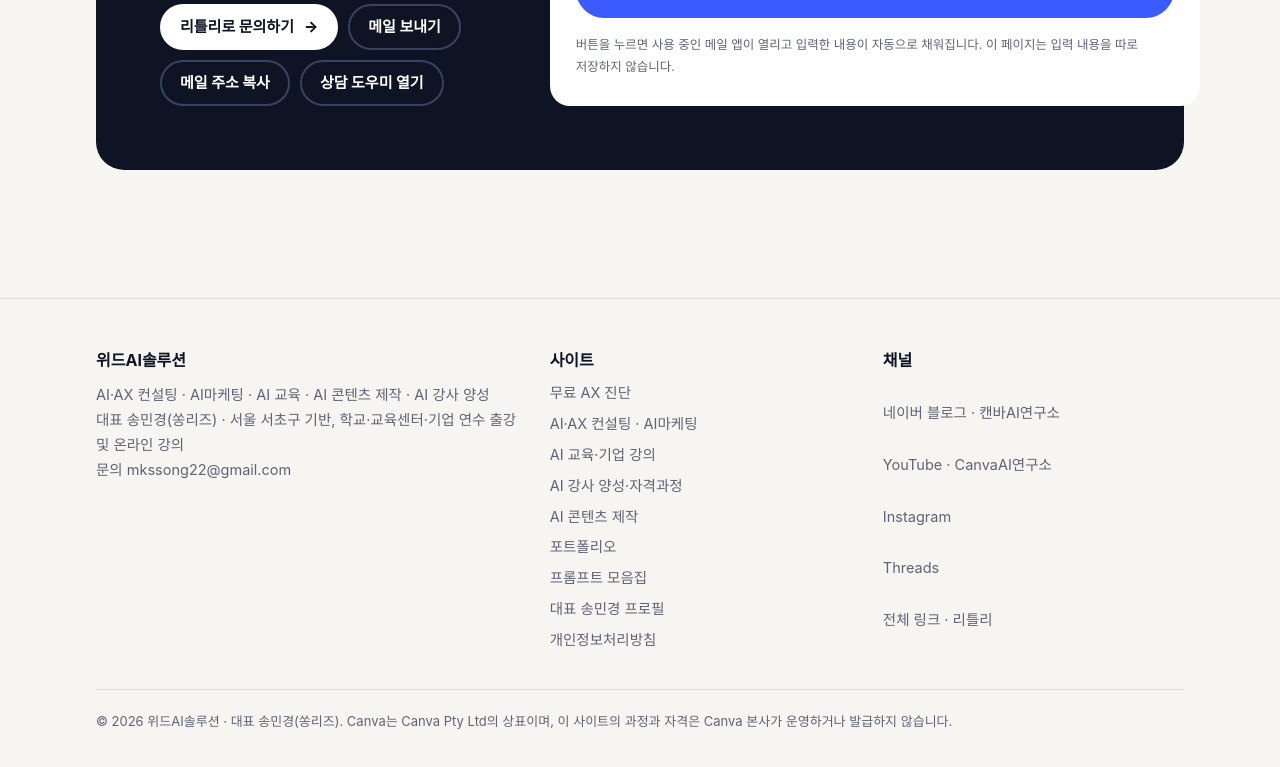
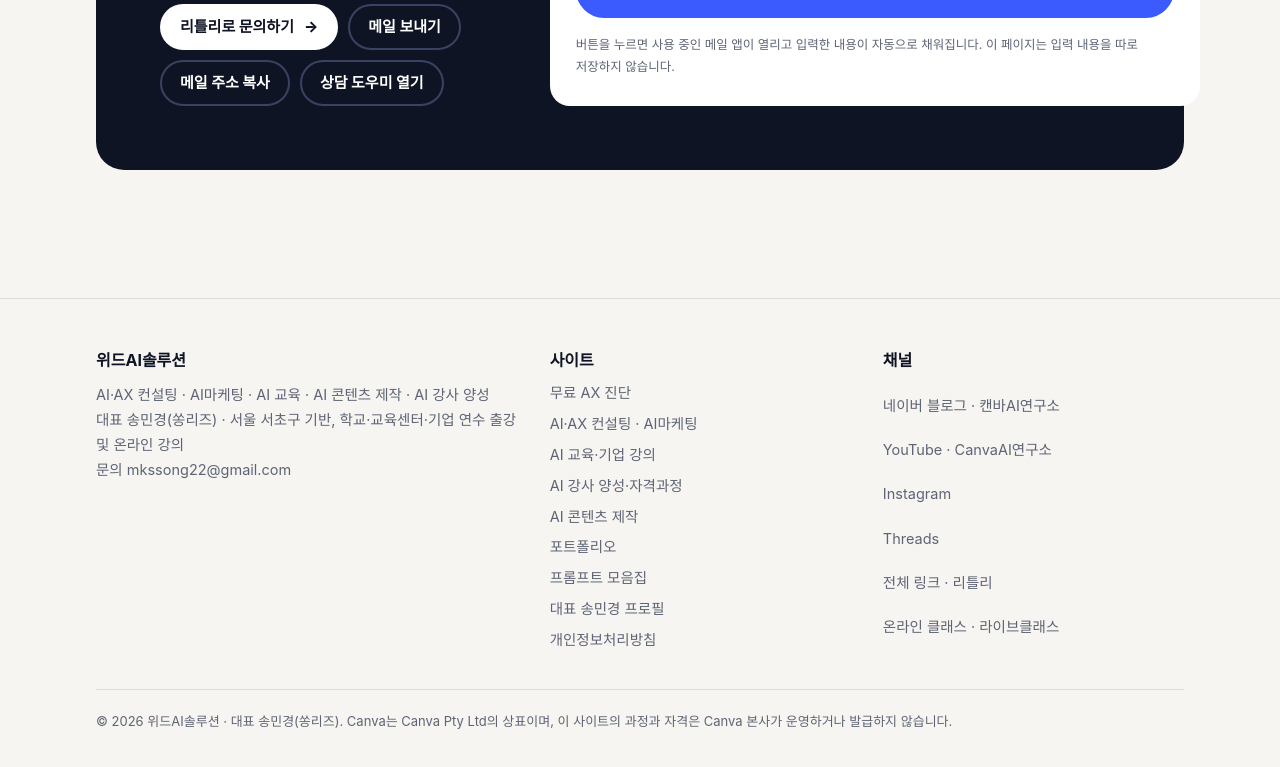
Before and after one commit to lizssong/withaisolution, a plain HTML site: page consulting/index.html in a window 1280 px wide. Shown: the part 7646-8413 px from the top of the page. Drawn offline with Linux system fonts and the light colour scheme; a web font is replaced by a local one.

Commit message:
푸터 채널에 라이브클래스 링크 추가 (consulting)

```diff
--- a/consulting/index.html
+++ b/consulting/index.html
@@ -312,6 +312,7 @@
         <a href="https://www.instagram.com/ssongliz_ai" target="_blank" rel="noopener">Instagram</a>
         <a href="https://www.threads.com/@ssongliz_ai" target="_blank" rel="noopener">Threads</a>
         <a href="https://litt.ly/ssongliz" target="_blank" rel="noopener">전체 링크 · 리틀리</a>
+        <a href="https://ssongliz.liveklass.com" target="_blank" rel="noopener">온라인 클래스 · 라이브클래스</a>
       </nav>
     </div>
     <p class="copy">© <span id="yr">2026</span> 위드AI솔루션 · 대표 송민경(쏭리즈). Canva는 Canva Pty Ltd의 상표이며, 이 사이트의 과정과 자격은 Canva 본사가 운영하거나 발급하지 않습니다.</p>
```
